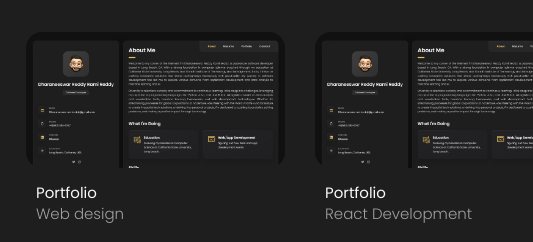
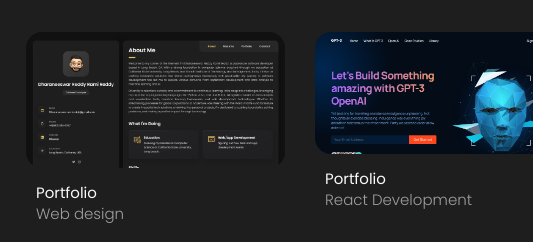
Before and after one commit to DharaneeswarReddy-Ramireddy/portfolio, a plain HTML site: page index.html in a window 1280 px wide. Both pictures are taken after a click on the button "Portfolio". Shown: the part 439-681 px from the top of the page, 747-1280 px from the left. Drawn offline with nearby package versions, Linux system fonts and the light colour scheme.

Commit message:
Update index.html

```diff
--- a/index.html
+++ b/index.html
@@ -706,7 +706,7 @@ presented an audio aid for visually challenged people.
                     <ion-icon name="eye-outline"></ion-icon>
                   </div>
 
-                  <img src="./assets/images/Website.png" alt="portfolio" loading="lazy">
+                  <img src="./assets/images/React-app.png" alt="portfolio" loading="lazy">
                 </figure>
 
                 <h3 class="project-title">Portfolio</h3>
```
